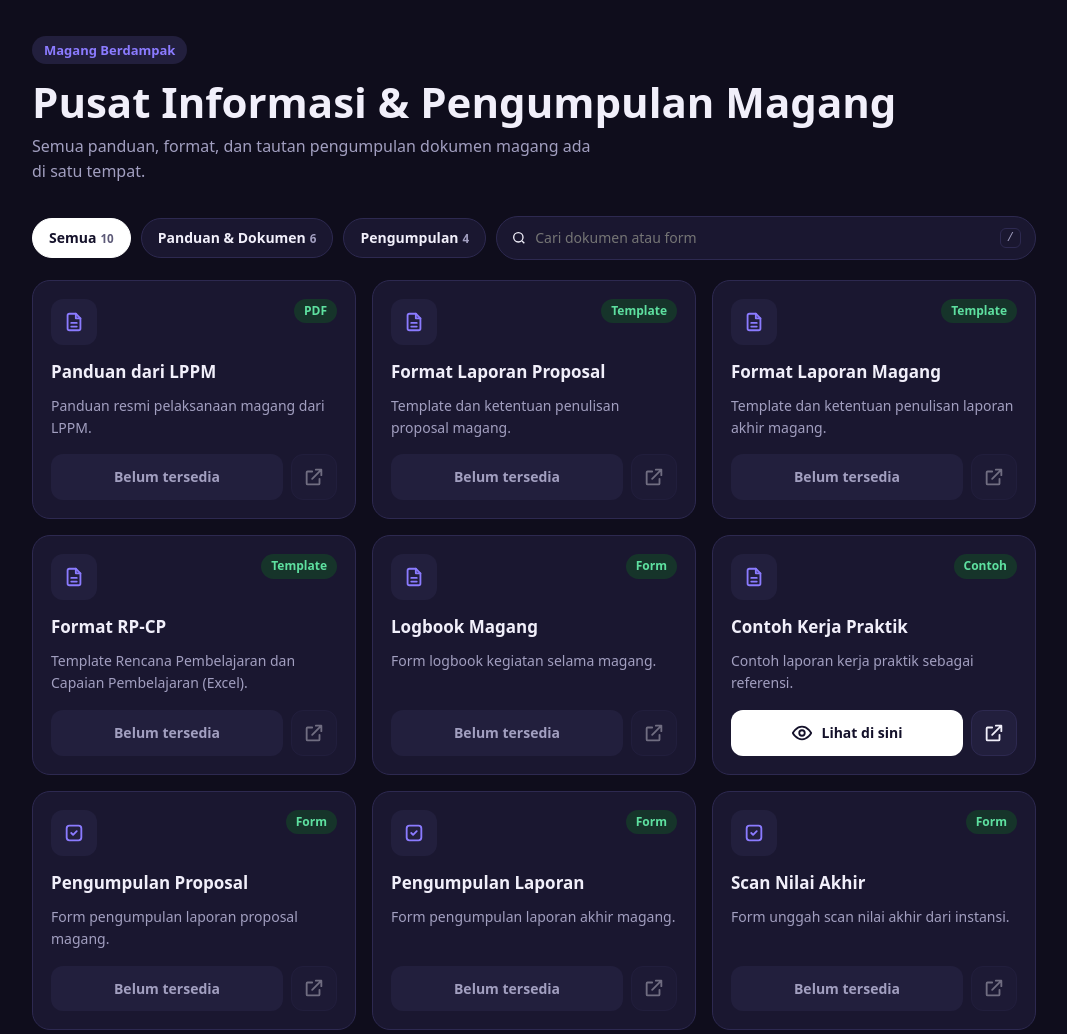
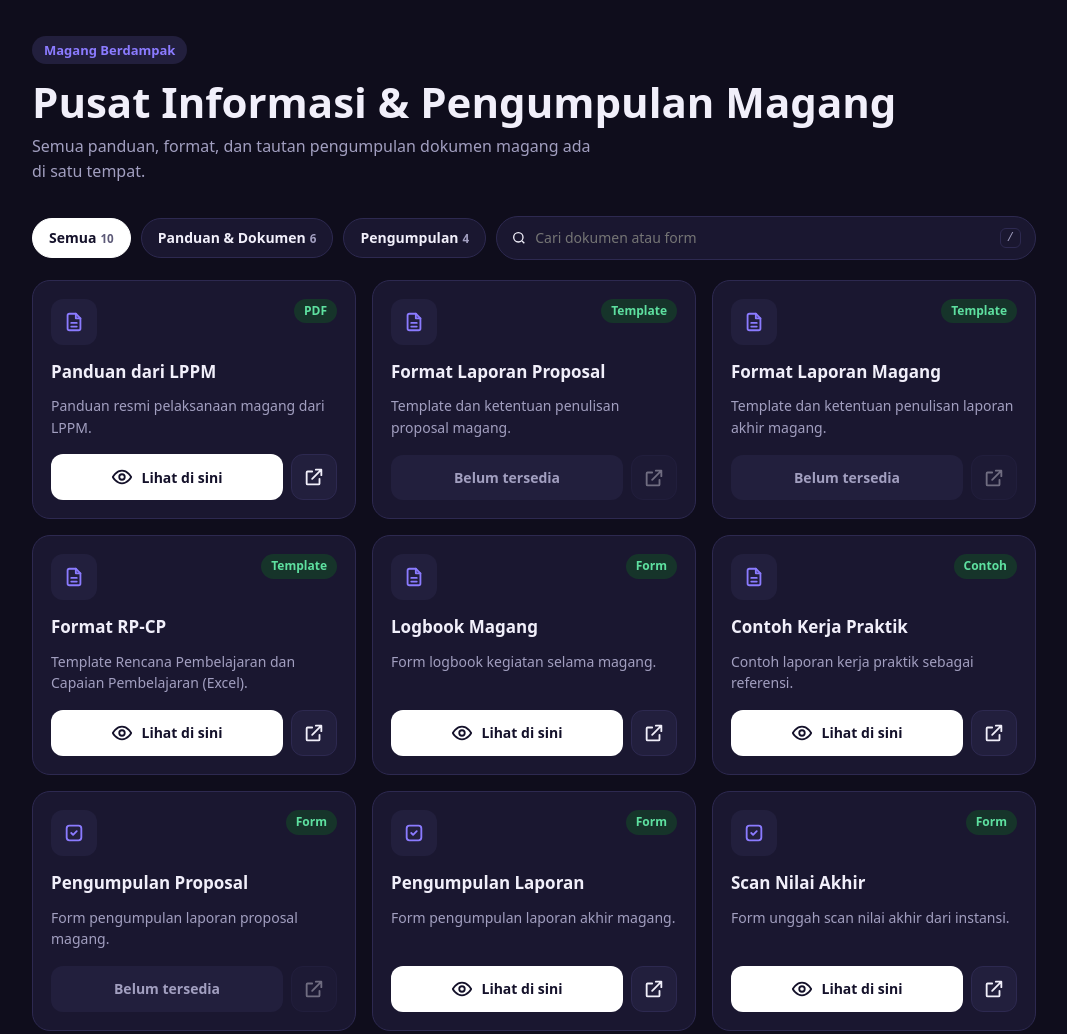
Before and after one commit to KiyanOG/magang-berdampak, a plain HTML site: page index.html in a window 1280 px wide. Shown: the top 1034 px of the page, without its empty margins (106-1173 px from the left). Drawn offline with Linux system fonts and the light colour scheme.

Commit message:
update one page

```diff
--- a/index.html
+++ b/index.html
@@ -89,17 +89,30 @@ dialog::backdrop{background:rgba(5,4,14,.7)}
      aksesnya ke "Siapa saja yang memiliki link" (Anyone with the link)
    ===================================================================== */
 const ITEMS = [
-  { id: "panduan",   group: "dokumen", tag: "PDF",      title: "Panduan dari LPPM",             desc: "Panduan resmi pelaksanaan magang dari LPPM.",             url: "" }, // TODO: tempel link panduan
-  { id: "fproposal", group: "dokumen", tag: "Template", title: "Format Laporan Proposal",       desc: "Template dan ketentuan penulisan proposal magang.",       url: "" }, // TODO
-  { id: "flaporan",  group: "dokumen", tag: "Template", title: "Format Laporan Magang",         desc: "Template dan ketentuan penulisan laporan akhir magang.",  url: "" }, // TODO
-  { id: "rpcp",      group: "dokumen", tag: "Template", title: "Format RP-CP",                  desc: "Template Rencana Pembelajaran dan Capaian Pembelajaran (Excel).", url: "" }, // TODO
-  { id: "logbook",   group: "dokumen", tag: "Form",     title: "Logbook Magang",                desc: "Form logbook kegiatan selama magang.",                    url: "" }, // TODO
+  //panduan & dokumen
+  { id: "panduan",   group: "dokumen", tag: "PDF",      title: "Panduan dari LPPM",             desc: "Panduan resmi pelaksanaan magang dari LPPM.",
+    url: "https://drive.google.com/file/d/1a7Pz-CWN7KjSrsL0nxdLN7zmWACdicwf/view?usp=drive_link" }, // TODO: tempel link panduan
+  //proposal & laporan
+  { id: "fproposal", group: "dokumen", tag: "Template", title: "Format Laporan Proposal",       desc: "Template dan ketentuan penulisan proposal magang.",
+    url: "" }, // TODO
+  { id: "flaporan",  group: "dokumen", tag: "Template", title: "Format Laporan Magang",         desc: "Template dan ketentuan penulisan laporan akhir magang.",
+    url: "" }, // TODO
+  //rpcp & logbook
+  { id: "rpcp",      group: "dokumen", tag: "Template", title: "Format RP-CP",                  desc: "Template Rencana Pembelajaran dan Capaian Pembelajaran (Excel).",
+    url: "https://docs.google.com/spreadsheets/d/1jFMFpAbbjFHOrYLViWsqlXOnv1Xe7U9z/edit?usp=drive_link&ouid=103842402505472814756&rtpof=true&sd=true" }, // TODO
+  { id: "logbook",   group: "dokumen", tag: "Form",     title: "Logbook Magang",                desc: "Form logbook kegiatan selama magang.",
+    url: "https://docs.google.com/spreadsheets/d/1sDI-razIsOm__K8nGsdkv79h8-IFXT2V-zmg54cG0ww/edit?usp=drive_link" }, // TODO
+  //contoh krja praktik
   { id: "contoh",    group: "dokumen", tag: "Contoh",   title: "Contoh Kerja Praktik",          desc: "Contoh laporan kerja praktik sebagai referensi.",
     url: "https://drive.google.com/drive/folders/1lFuD-h2PYaY1vBmZVRJNHZD8T6U_SM48" },
-  { id: "kproposal", group: "kumpul",  tag: "Form",     title: "Pengumpulan Proposal",          desc: "Form pengumpulan laporan proposal magang.",               url: "" }, // TODO: link yang benar
-  { id: "klaporan",  group: "kumpul",  tag: "Form",     title: "Pengumpulan Laporan",           desc: "Form pengumpulan laporan akhir magang.",                  url: "" }, // TODO: link yang benar
-  { id: "knilai",    group: "kumpul",  tag: "Form",     title: "Scan Nilai Akhir",              desc: "Form unggah scan nilai akhir dari instansi.",             url: "" }, // TODO
-  { id: "kproyek",   group: "kumpul",  tag: "Form",     title: "Penggunaan Proyek dari Instansi", desc: "Form pengumpulan bukti penggunaan proyek oleh instansi.", url: "" }  // TODO: link yang benar / atur akses
+  { id: "kproposal", group: "kumpul",  tag: "Form",     title: "Pengumpulan Proposal",          desc: "Form pengumpulan laporan proposal magang.",
+    url: "" }, // TODO: link yang benar
+  { id: "klaporan",  group: "kumpul",  tag: "Form",     title: "Pengumpulan Laporan",           desc: "Form pengumpulan laporan akhir magang.",
+    url: "https://docs.google.com/forms/d/e/1FAIpQLScHpD13-fJ_seXtghGzpW2cCasExnO8JK7yLhnbmAO3RNX2_g/viewform" }, // TODO: link yang benar
+  { id: "knilai",    group: "kumpul",  tag: "Form",     title: "Scan Nilai Akhir",              desc: "Form unggah scan nilai akhir dari instansi.",
+    url: "https://forms.gle/c9FX2uGCpup8u4LcA" }, // TODO
+  { id: "kproyek",   group: "kumpul",  tag: "Form",     title: "Penggunaan Proyek dari Instansi", desc: "Form pengumpulan bukti penggunaan proyek oleh instansi.",
+    url: "https://docs.google.com/forms/d/e/1FAIpQLScCQSe1yRULo8uZ0hVgi3481xWKwZyGXEW_1e4DPr_mkafupA/viewform" }  // TODO: link yang benar / atur akses
 ];
 
 const TABS = [
```
